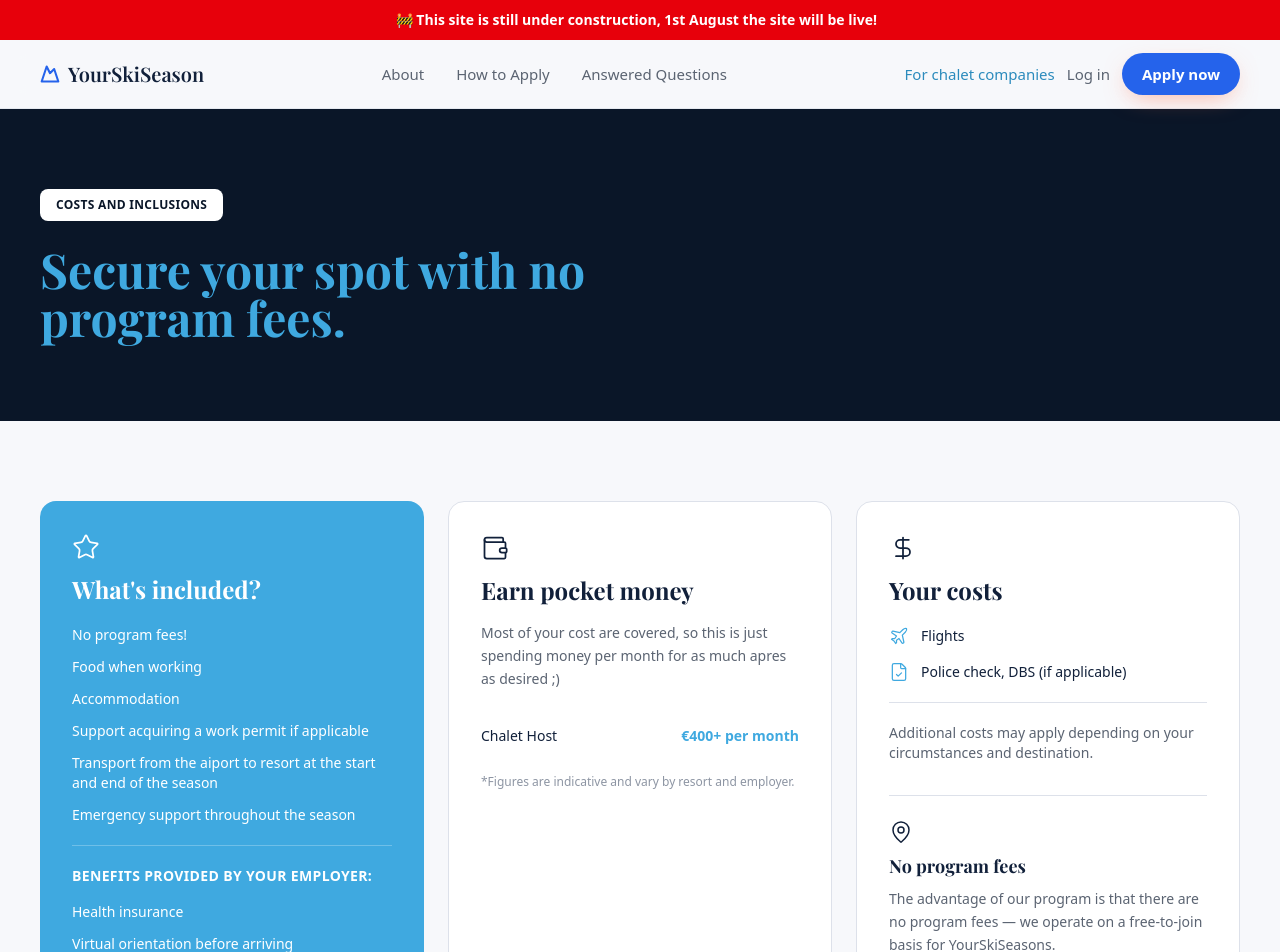
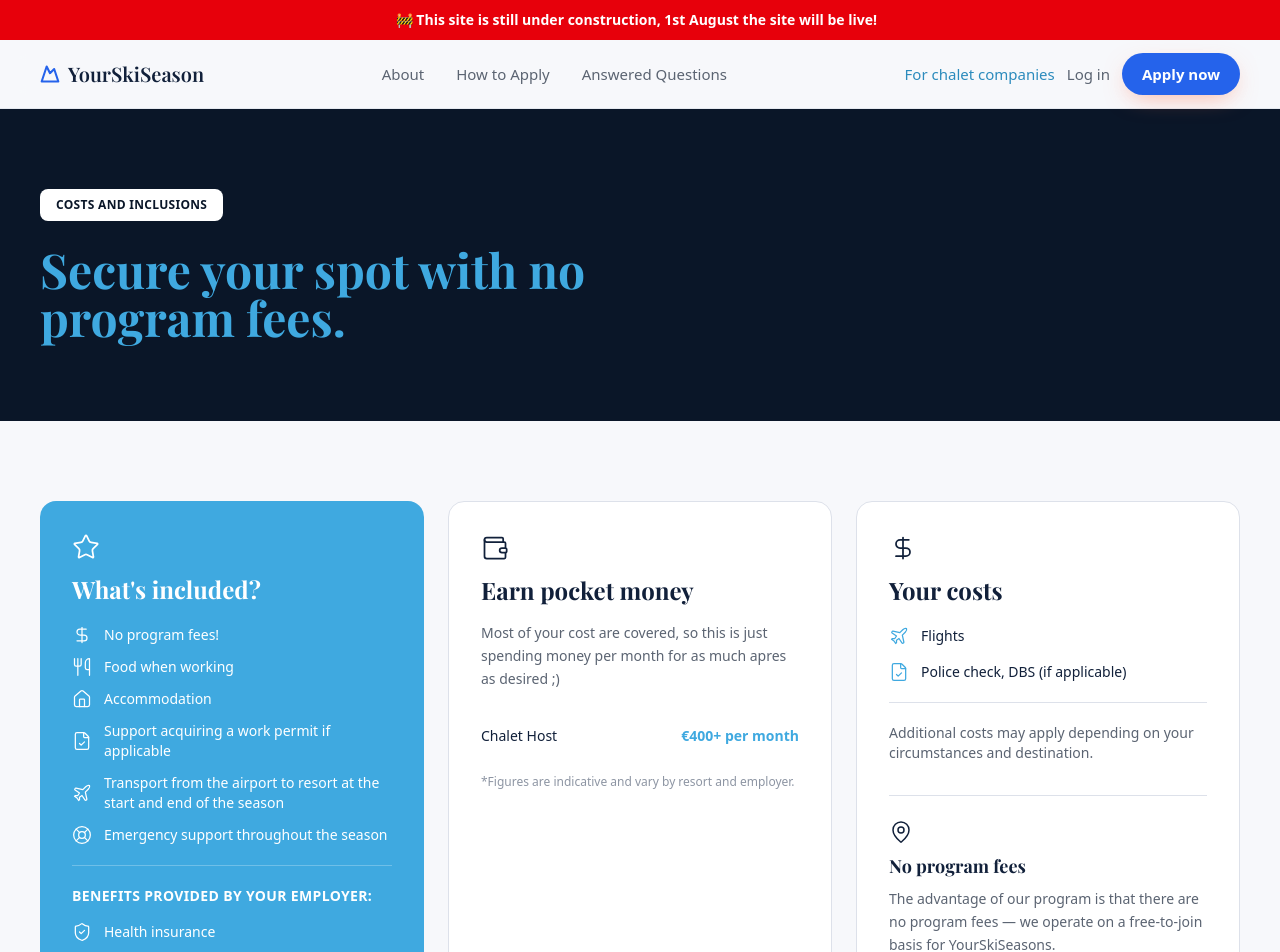
Before and after one commit to heidiski-season/seasonair, a Next.js app: page /costs-and-inclusions in a window 1280 px wide. Shown: the top 952 px of the page. Built offline with nearby package versions, Linux system fonts and the light colour scheme.

Commit message:
Add icons to costs and inclusions lists

```diff
--- a/src/app/costs-and-inclusions/page.tsx
+++ b/src/app/costs-and-inclusions/page.tsx
@@ -1,23 +1,38 @@
 import Container from "@/components/container";
 import Button from "@/components/button";
-import { Star, Wallet, DollarSign, MapPin, Plane, FileCheck} from "lucide-react";
+import {
+  Star,
+  Wallet,
+  DollarSign,
+  MapPin,
+  Plane,
+  FileCheck,
+  Utensils,
+  Home,
+  LifeBuoy,
+  ShieldCheck,
+  Video,
+  Backpack,
+  Ticket,
+  Beer,
+} from "lucide-react";
 
 const included = [
-  "No program fees!",
-  "Food when working",
-  "Accommodation",
-  "Support acquiring a work permit if applicable",
-  "Transport from the aiport to resort at the start and end of the season",
-  "Emergency support throughout the season",
+  { icon: DollarSign, label: "No program fees!" },
+  { icon: Utensils, label: "Food when working" },
+  { icon: Home, label: "Accommodation" },
+  { icon: FileCheck, label: "Support acquiring a work permit if applicable" },
+  { icon: Plane, label: "Transport from the airport to resort at the start and end of the season" },
+  { icon: LifeBuoy, label: "Emergency support throughout the season" },
 ];
 
 const benefits = [
-  "Health insurance",
-  "Virtual orientation before arriving",
-  "Equipment hire",
-  "Seasonal lift pass",
-  "PUB DISCOUNTS",
-  ];
+  { icon: ShieldCheck, label: "Health insurance" },
+  { icon: Video, label: "Virtual orientation before arriving" },
+  { icon: Backpack, label: "Equipment hire" },
+  { icon: Ticket, label: "Seasonal lift pass" },
+  { icon: Beer, label: "PUB DISCOUNTS" },
+];
 
 const earnings = [
   { role: "Chalet Host", amount: "€400+ per month" },
@@ -26,7 +41,6 @@ const earnings = [
 const costs = [
   { icon: Plane, label: "Flights" },
   { icon: FileCheck, label: "Police check, DBS (if applicable)" },
-
 ];
 
 export default function CostsAndInclusionsPage() {
@@ -54,7 +68,10 @@ export default function CostsAndInclusionsPage() {
             <h2 className="mt-3 font-display text-2xl font-bold">What's included?</h2>
             <ul className="mt-5 space-y-3 border-b border-white/25 pb-5">
               {included.map((item) => (
-                <li key={item} className="text-sm">{item}</li>
+                <li key={item.label} className="flex items-center gap-3 text-sm">
+                  <item.icon className="h-5 w-5 flex-shrink-0" strokeWidth={1.5} />
+                  {item.label}
+                </li>
               ))}
             </ul>
             <p className="mt-5 text-sm font-semibold uppercase tracking-wide">
@@ -62,7 +79,10 @@ export default function CostsAndInclusionsPage() {
             </p>
             <ul className="mt-4 space-y-3">
               {benefits.map((item) => (
-                <li key={item} className="text-sm">{item}</li>
+                <li key={item.label} className="flex items-center gap-3 text-sm">
+                  <item.icon className="h-5 w-5 flex-shrink-0" strokeWidth={1.5} />
+                  {item.label}
+                </li>
               ))}
             </ul>
           </div>
```
